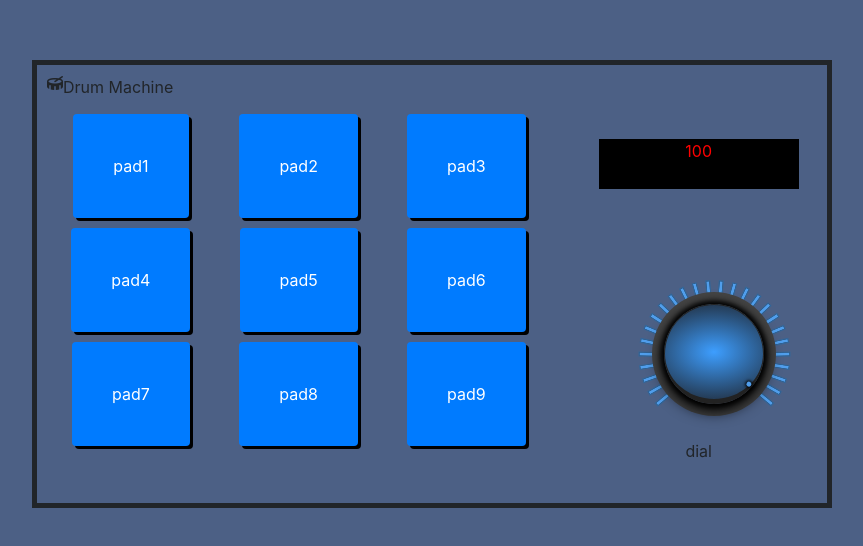
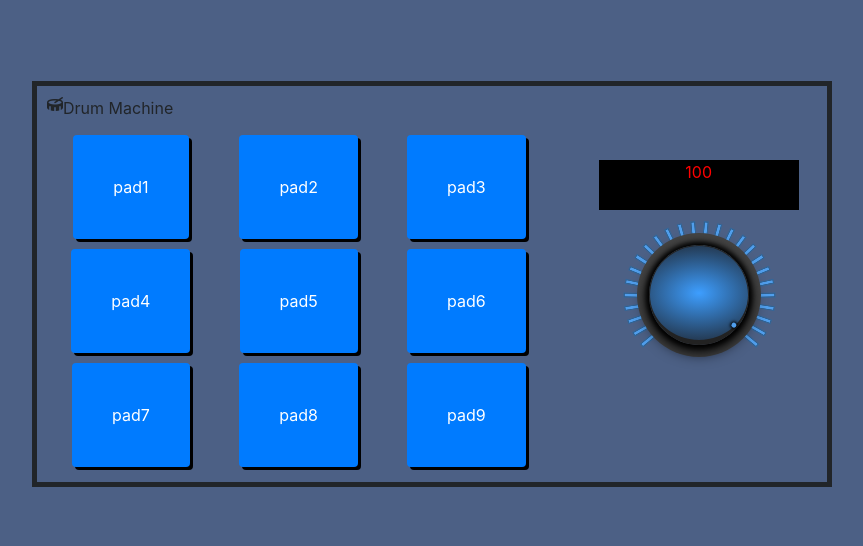
Before and after one commit to JimmyCN1/DrumMachine, a React (Create React App) app: page / in a window 1280 px wide. Shown: the part 116-662 px from the top of the page, without its empty margins (208-1071 px from the left). Built offline with nearby package versions, Linux system fonts and the light colour scheme.

Commit message:
fixed volume knob positioning

```diff
--- a/src/DrumMachine/DrumTuner/DrumTuner.js
+++ b/src/DrumMachine/DrumTuner/DrumTuner.js
@@ -18,14 +18,17 @@ function DrumTuner() {
   const displayStyle = {
     width: "200px",
     height: "50px",
-    border: "noned",
+    border: "none",
     textAlign: "center",
     backgroundColor: "black",
     color: "red"
   };
 
   const knobExtraStyling = {
-    margin: "100px 50px 50px 50px"
+    position: "relative",
+    // margin: "100px 50px 50px 50px"
+    top: "20px",
+    right: "15px"
   };
 
   return (
```
